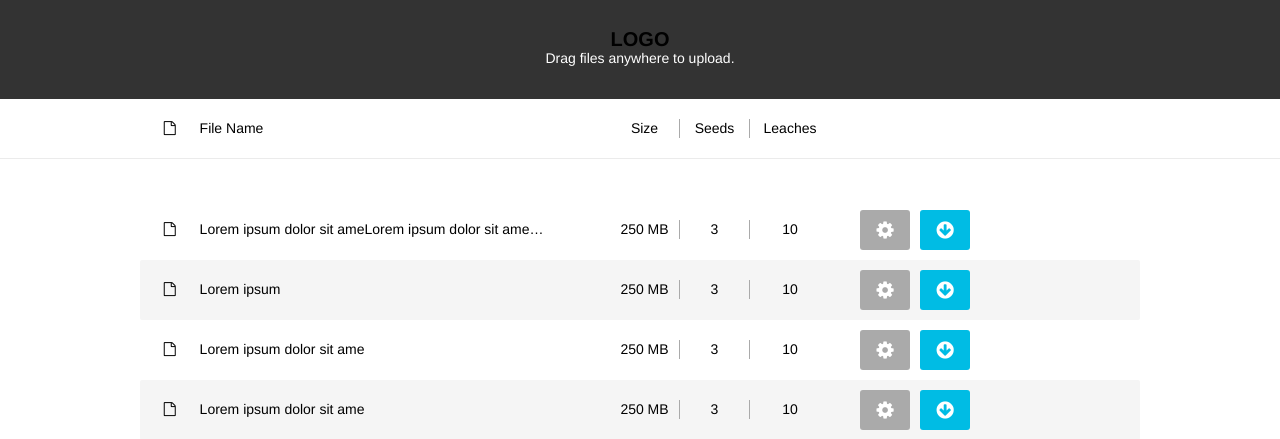
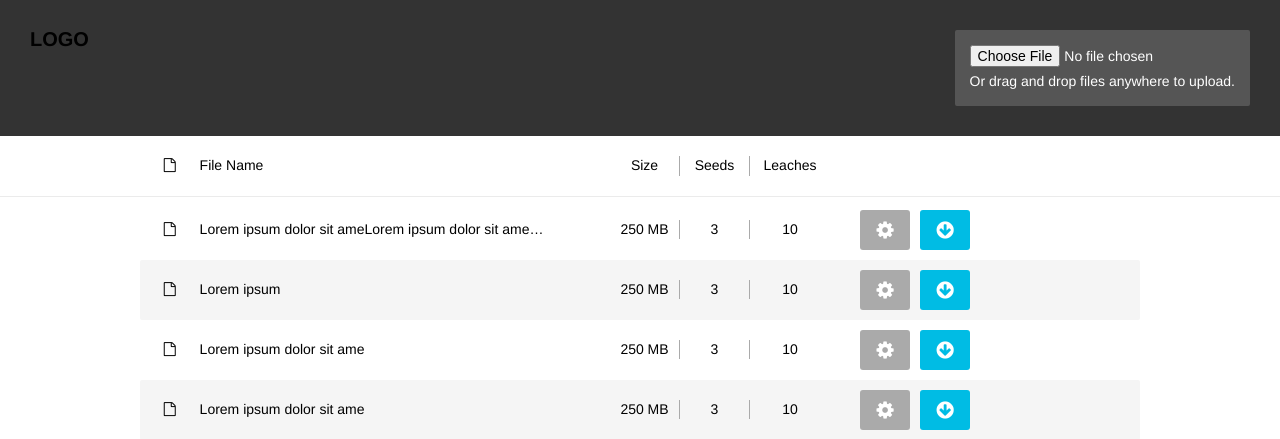
Before and after one commit to ericwooley/Torrentula, a PHP site: page / in a window 1280 px wide. Shown: the top 439 px of the page. Run offline with PHP 8.4, Linux system fonts and the light colour scheme; style sheets or scripts are compiled from the project's sources; some libraries are stand-ins or nearby versions.

Commit message:
Added file uploader to header

```diff
--- a/wireframe/src/assets/scss/modules/_header.scss
+++ b/wireframe/src/assets/scss/modules/_header.scss
@@ -7,25 +7,32 @@ header {
   left: 0;
   top: 0;
   width: 100%;
-
   z-index: 100;
 }
 
 .masthead {
-  padding: 30px 0;
+  padding: 30px;
   background: $darkgrey;
+  @include clearfix;
 }
 
 .logo {
-  text-align: center;
   font-size: 20px;
   font-weight: bold;
   text-transform: uppercase;
+  float: left;
 }
 
 .drag {
-  text-align: center;
   color: #fff;
+  float: right;
+  padding: 15px;
+  background: #555;
+  border-radius: 2px;
+
+  input {
+    margin-bottom: 5px;
+  }
 }
 
 .table-header {
--- a/wireframe/src/inc/header.php
+++ b/wireframe/src/inc/header.php
@@ -54,7 +54,10 @@
 
   <div class="masthead">
     <div class="logo">LOGO</div>
-    <div class="drag">Drag files anywhere to upload.</div>
+    <div class="drag">
+      <input type="file"> <br>
+      Or drag and drop files anywhere to upload.
+    </div>
   </div>
 
   <div class="table-header">
```
